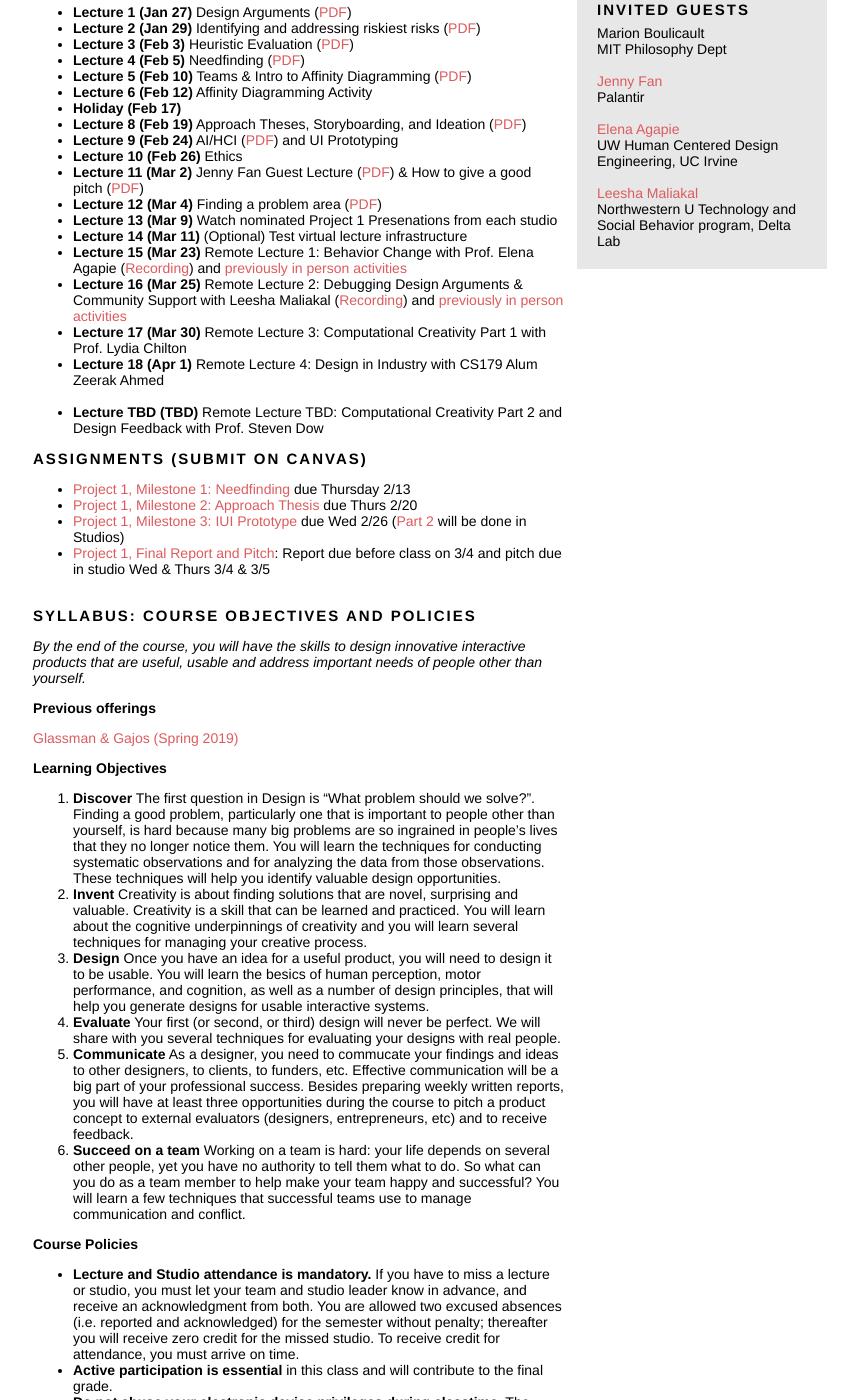
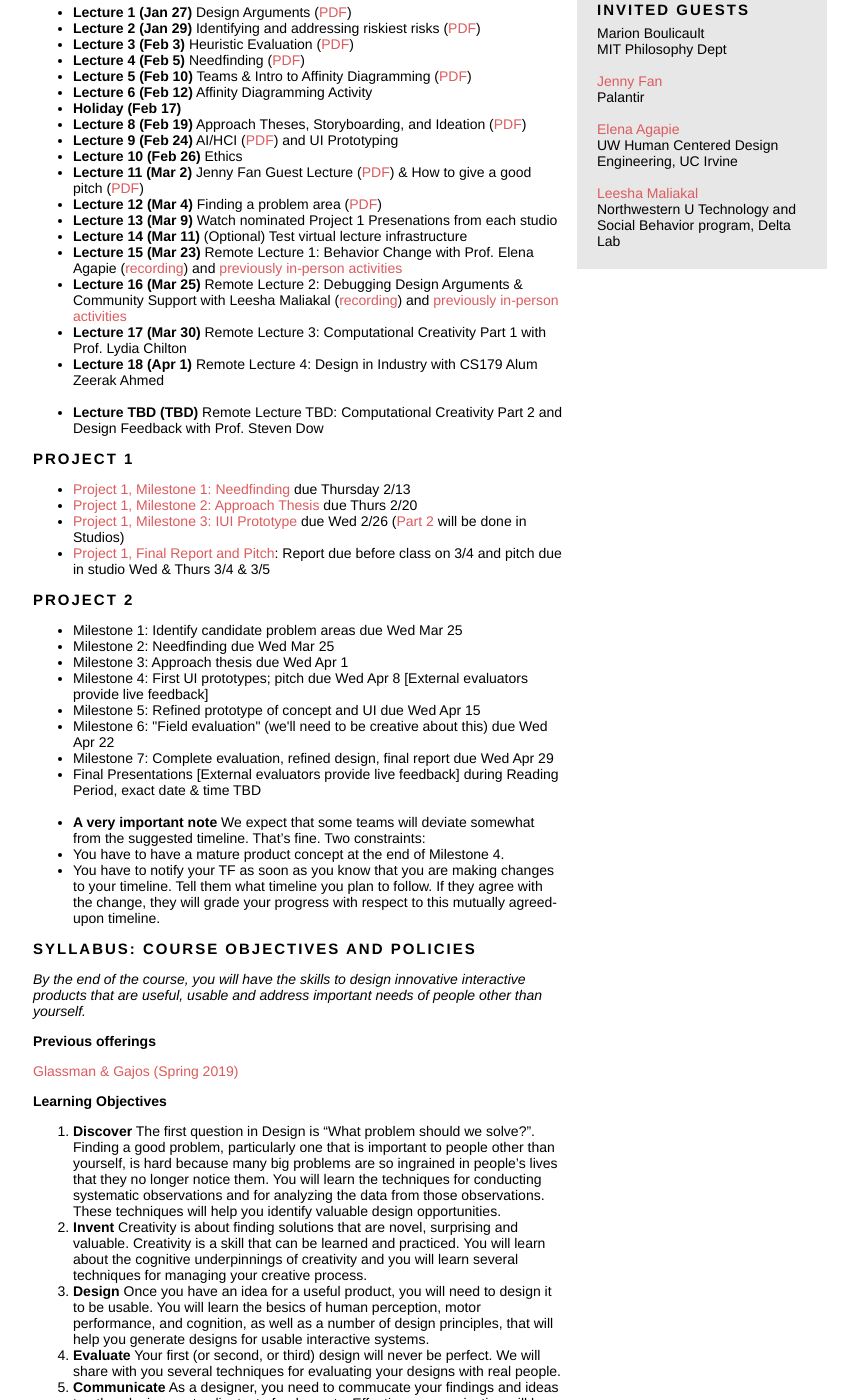
Before and after one commit to eglassman/eglassman.github.io, a Jekyll site: the page built from cs179.html, in a window 1280 px wide and 1400 px high, scrolled down 598 px. Shown: the whole window, without its empty margins (210-1068 px from the left). Built offline with Jekyll 4.4.1, drawn with Linux system fonts in a browser that asks for light colours.

```diff
--- a/cs179.html
+++ b/cs179.html
@@ -81,8 +81,8 @@
         <li><b>Lecture 12 (Mar 4)</b> Finding a problem area (<a href="https://www.dropbox.com/s/dyu48bjuf1prwbe/session%205b%20--%20finding%20a%20problem%20area.pdf?dl=0">PDF</a>)</li>
         <li><b>Lecture 13 (Mar 9)</b> Watch nominated Project 1 Presenations from each studio</li>
         <li><b>Lecture 14 (Mar 11)</b> (Optional) Test virtual lecture infrastructure</li>
-        <li><b>Lecture 15 (Mar 23)</b> Remote Lecture 1: Behavior Change with Prof. Elena Agapie (<a href="https://cs179.libsyn.com/design-arguments-and-community-support-0">Recording</a>) and <a href="https://canvas.harvard.edu/courses/64925/assignments/354688">previously in person activities</a></li>
-        <li><b>Lecture 16 (Mar 25)</b> Remote Lecture 2: Debugging Design Arguments & Community Support with Leesha Maliakal (<a href="https://cs179.libsyn.com/behavior-change">Recording</a>) and <a href="https://canvas.harvard.edu/courses/64925/assignments/355311">previously in person activities</a></li>
+        <li><b>Lecture 15 (Mar 23)</b> Remote Lecture 1: Behavior Change with Prof. Elena Agapie (<a href="https://cs179.libsyn.com/design-arguments-and-community-support-0">recording</a>) and <a href="https://canvas.harvard.edu/courses/64925/assignments/354688">previously in-person activities</a></li>
+        <li><b>Lecture 16 (Mar 25)</b> Remote Lecture 2: Debugging Design Arguments & Community Support with Leesha Maliakal (<a href="https://cs179.libsyn.com/behavior-change">recording</a>) and <a href="https://canvas.harvard.edu/courses/64925/assignments/355311">previously in-person activities</a></li>
         <li><b>Lecture 17 (Mar 30)</b> Remote Lecture 3: Computational Creativity Part 1 with Prof. Lydia Chilton</li>
         <li><b>Lecture 18 (Apr 1)</b> Remote Lecture 4: Design in Industry with CS179 Alum Zeerak Ahmed</li>
         <br>
@@ -93,7 +93,7 @@
     </div>
 
     <div class="header lead">
-      Assignments (Submit on Canvas)
+      Project 1
     </div>
 
     <div>
@@ -102,7 +102,30 @@
       <li><a href="https://docs.google.com/document/d/1AoL5rzFbnwr12l1PDJgjzX6ZbnbERjeVdjoAqKhN2-k/edit?usp=sharing">Project 1, Milestone 2: Approach Thesis</a> due Thurs 2/20</li>
       <li><a href="https://docs.google.com/document/d/1smorJk-lT6RlFOgUIBeeBQI4LDInjvsHKbAkWPMEKOA/edit?usp=sharing">Project 1, Milestone 3: IUI Prototype</a> due Wed 2/26 (<a href="https://docs.google.com/document/d/1BRE4dAKKZnG7yEuaCLuDVoBSGXANbQdic7XJiuGWUt8/edit?usp=sharing">Part 2</a> will be done in Studios)</li>
       <li><a href="https://docs.google.com/document/d/1a4qk5QkgRa0DV_0mn9IsgmiifC5jQOHltkZeOk7kIs0/edit?usp=sharing">Project 1, Final Report and Pitch</a>: Report due before class on 3/4 and pitch due in studio Wed & Thurs 3/4 & 3/5</li>
-      <br>
+      </ul>
+    </div>
+
+    <div class="header lead">
+      Project 2
+    </div>
+
+    <div>
+      <ul>
+      <li>Milestone 1: Identify candidate problem areas due Wed Mar 25</li>
+      <li>Milestone 2: Needfinding due Wed Mar 25</li>
+      <li>Milestone 3: Approach thesis due Wed Apr 1</li>
+      <li>Milestone 4: First UI prototypes; pitch due Wed Apr 8 [External evaluators provide live feedback]</li>
+      <li>Milestone 5: Refined prototype of concept and UI due Wed Apr 15</li>
+      <li>Milestone 6: "Field evaluation" (we'll need to be creative about this) due Wed Apr 22</li>
+      <li>Milestone 7: Complete evaluation, refined design, final report due Wed Apr 29</li>
+      <li>Final Presentations [External evaluators provide live feedback] during Reading Period, exact date & time TBD</li>
+<br>
+<li><b>A very important note</b>
+We expect that some teams will deviate somewhat from the suggested timeline. That’s fine. Two constraints:
+<il>
+<li>You have to have a mature product concept at the end of Milestone 4.</li>
+<li>You have to notify your TF as soon as you know that you are making changes to your timeline. Tell them what timeline you plan to follow. If they agree with the change, they will grade your progress with respect to this mutually agreed-upon timeline.</li>
+</il>
       </ul>
     </div>
 
```
